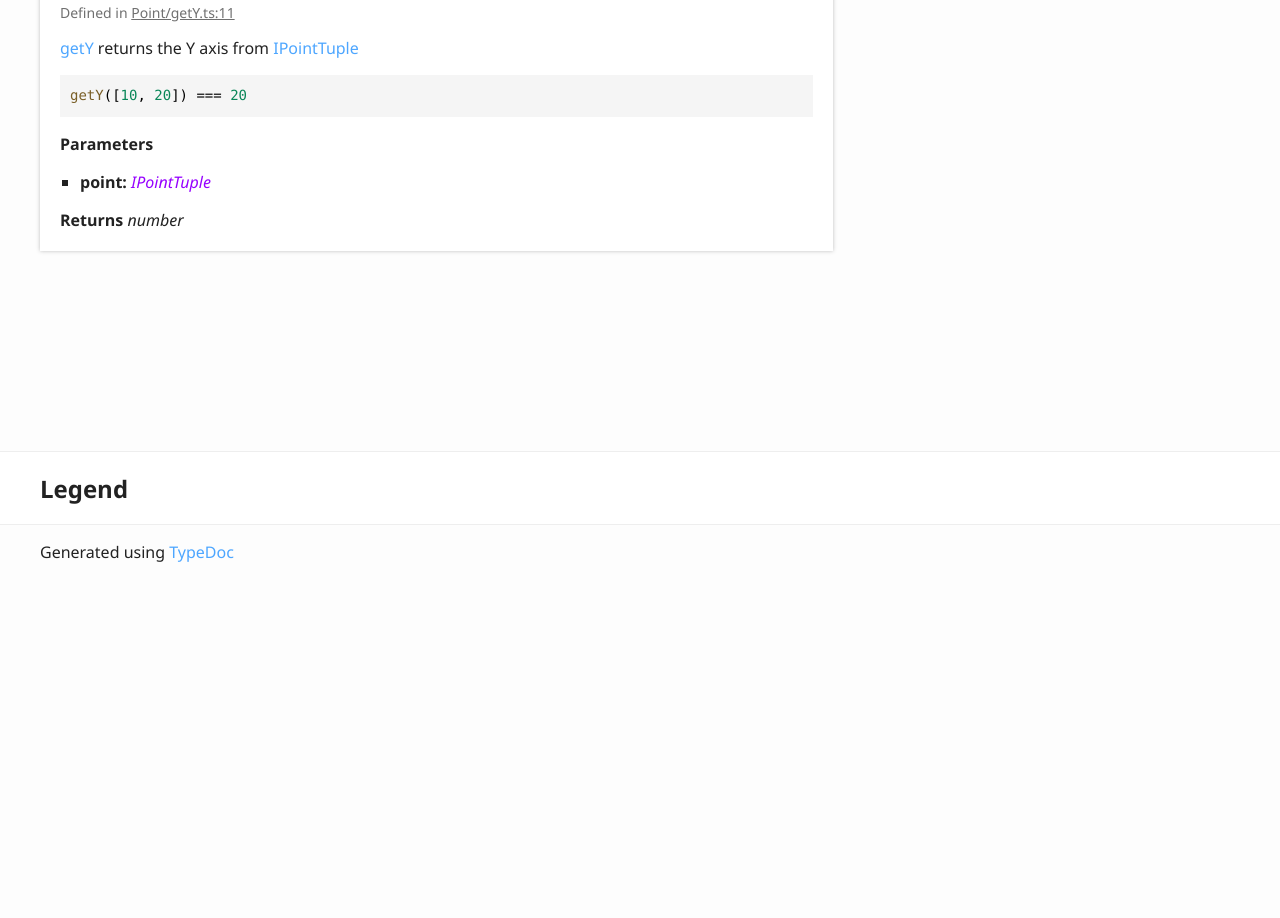
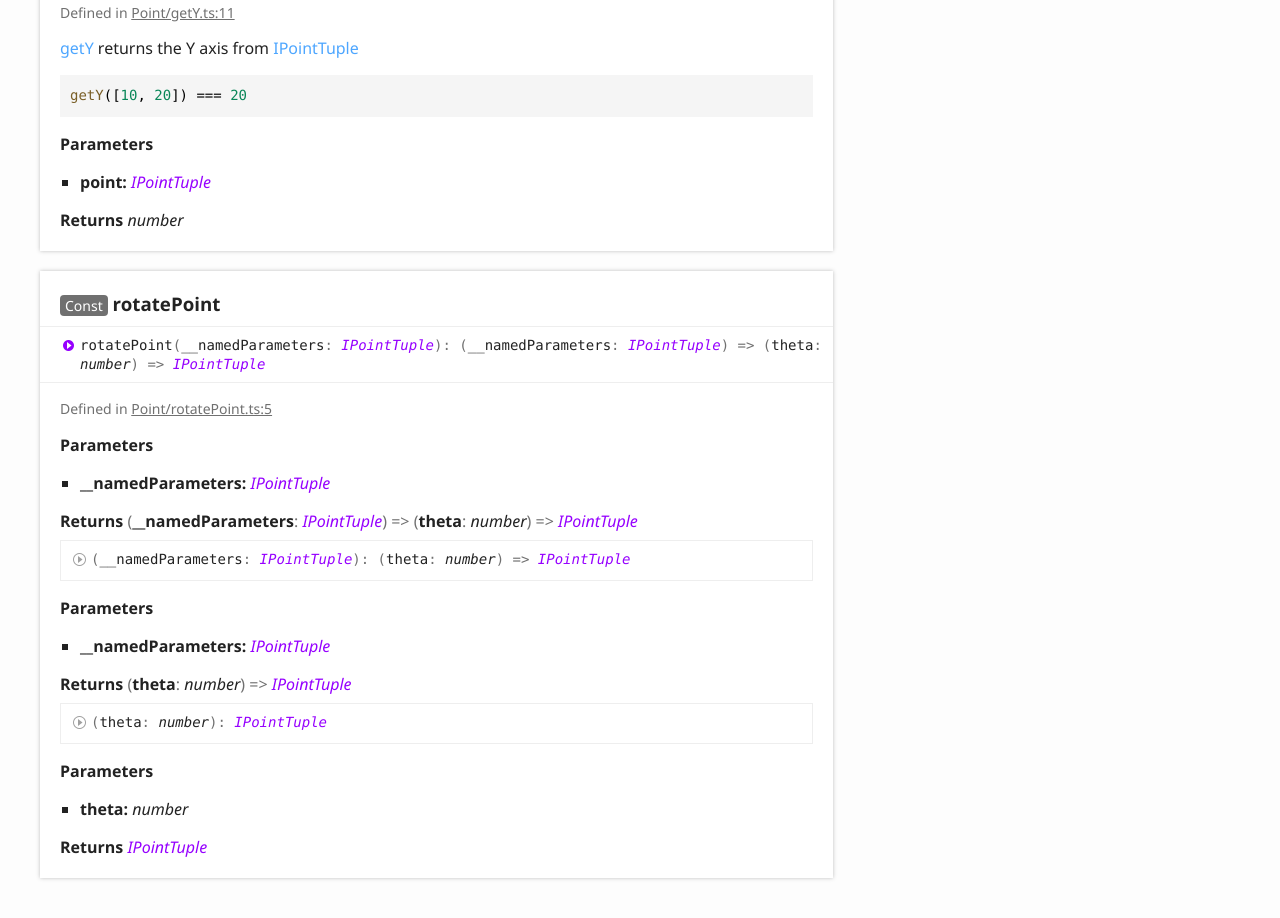
Before and after one commit to guesant/vector-awesome, a plain HTML site: page docs/modules/point.html in a window 1280 px wide. Shown: the part 960-1878 px from the top of the page. Before the commit the page ends 1539 px from the top, so only its background shows below. Drawn offline with Linux system fonts and the light colour scheme.

Commit message:
feat: Point: rotatePoint

```diff
--- a/core/src/Point/index.ts
+++ b/core/src/Point/index.ts
@@ -1,2 +1,3 @@
 export * from "./getX";
 export * from "./getY";
+export * from "./rotatePoint";
--- a/docs/modules/point.html
+++ b/docs/modules/point.html
@@ -74,6 +74,7 @@
 							<ul class="tsd-index-list">
 								<li class="tsd-kind-function tsd-parent-kind-namespace"><a href="point.html#getx" class="tsd-kind-icon">getX</a></li>
 								<li class="tsd-kind-function tsd-parent-kind-namespace"><a href="point.html#gety" class="tsd-kind-icon">getY</a></li>
+								<li class="tsd-kind-function tsd-parent-kind-namespace"><a href="point.html#rotatepoint" class="tsd-kind-icon">rotate<wbr>Point</a></li>
 							</ul>
 						</section>
 					</div>
@@ -91,7 +92,7 @@
 						<li class="tsd-description">
 							<aside class="tsd-sources">
 								<ul>
-									<li>Defined in <a href="https://github.com/guesant/vector-awesome/blob/a4e7b34/core/src/Point/getX.ts#L11">Point/getX.ts:11</a></li>
+									<li>Defined in <a href="https://github.com/guesant/vector-awesome/blob/e527b40/core/src/Point/getX.ts#L11">Point/getX.ts:11</a></li>
 								</ul>
 							</aside>
 							<div class="tsd-comment tsd-typography">
@@ -121,7 +122,7 @@
 						<li class="tsd-description">
 							<aside class="tsd-sources">
 								<ul>
-									<li>Defined in <a href="https://github.com/guesant/vector-awesome/blob/a4e7b34/core/src/Point/getY.ts#L11">Point/getY.ts:11</a></li>
+									<li>Defined in <a href="https://github.com/guesant/vector-awesome/blob/e527b40/core/src/Point/getY.ts#L11">Point/getY.ts:11</a></li>
 								</ul>
 							</aside>
 							<div class="tsd-comment tsd-typography">
@@ -138,6 +139,65 @@
 								</li>
 							</ul>
 							<h4 class="tsd-returns-title">Returns <span class="tsd-signature-type">number</span></h4>
+						</li>
+					</ul>
+				</section>
+				<section class="tsd-panel tsd-member tsd-kind-function tsd-parent-kind-namespace">
+					<a name="rotatepoint" class="tsd-anchor"></a>
+					<h3><span class="tsd-flag ts-flagConst">Const</span> rotate<wbr>Point</h3>
+					<ul class="tsd-signatures tsd-kind-function tsd-parent-kind-namespace">
+						<li class="tsd-signature tsd-kind-icon">rotate<wbr>Point<span class="tsd-signature-symbol">(</span>__namedParameters<span class="tsd-signature-symbol">: </span><a href="../modules.html#ipointtuple" class="tsd-signature-type" data-tsd-kind="Type alias">IPointTuple</a><span class="tsd-signature-symbol">)</span><span class="tsd-signature-symbol">: </span><span class="tsd-signature-symbol">(</span>__namedParameters<span class="tsd-signature-symbol">: </span><a href="../modules.html#ipointtuple" class="tsd-signature-type" data-tsd-kind="Type alias">IPointTuple</a><span class="tsd-signature-symbol">)</span><span class="tsd-signature-symbol"> =&gt; </span><span class="tsd-signature-symbol">(</span>theta<span class="tsd-signature-symbol">: </span><span class="tsd-signature-type">number</span><span class="tsd-signature-symbol">)</span><span class="tsd-signature-symbol"> =&gt; </span><a href="../modules.html#ipointtuple" class="tsd-signature-type" data-tsd-kind="Type alias">IPointTuple</a></li>
+					</ul>
+					<ul class="tsd-descriptions">
+						<li class="tsd-description">
+							<aside class="tsd-sources">
+								<ul>
+									<li>Defined in <a href="https://github.com/guesant/vector-awesome/blob/e527b40/core/src/Point/rotatePoint.ts#L5">Point/rotatePoint.ts:5</a></li>
+								</ul>
+							</aside>
+							<h4 class="tsd-parameters-title">Parameters</h4>
+							<ul class="tsd-parameters">
+								<li>
+									<h5>__namedParameters: <a href="../modules.html#ipointtuple" class="tsd-signature-type" data-tsd-kind="Type alias">IPointTuple</a></h5>
+								</li>
+							</ul>
+							<h4 class="tsd-returns-title">Returns <span class="tsd-signature-symbol">(</span>__namedParameters<span class="tsd-signature-symbol">: </span><a href="../modules.html#ipointtuple" class="tsd-signature-type" data-tsd-kind="Type alias">IPointTuple</a><span class="tsd-signature-symbol">)</span><span class="tsd-signature-symbol"> =&gt; </span><span class="tsd-signature-symbol">(</span>theta<span class="tsd-signature-symbol">: </span><span class="tsd-signature-type">number</span><span class="tsd-signature-symbol">)</span><span class="tsd-signature-symbol"> =&gt; </span><a href="../modules.html#ipointtuple" class="tsd-signature-type" data-tsd-kind="Type alias">IPointTuple</a></h4>
+							<ul class="tsd-parameters">
+								<li class="tsd-parameter-signature">
+									<ul class="tsd-signatures tsd-kind-type-literal">
+										<li class="tsd-signature tsd-kind-icon"><span class="tsd-signature-symbol">(</span>__namedParameters<span class="tsd-signature-symbol">: </span><a href="../modules.html#ipointtuple" class="tsd-signature-type" data-tsd-kind="Type alias">IPointTuple</a><span class="tsd-signature-symbol">)</span><span class="tsd-signature-symbol">: </span><span class="tsd-signature-symbol">(</span>theta<span class="tsd-signature-symbol">: </span><span class="tsd-signature-type">number</span><span class="tsd-signature-symbol">)</span><span class="tsd-signature-symbol"> =&gt; </span><a href="../modules.html#ipointtuple" class="tsd-signature-type" data-tsd-kind="Type alias">IPointTuple</a></li>
+									</ul>
+									<ul class="tsd-descriptions">
+										<li class="tsd-description">
+											<h4 class="tsd-parameters-title">Parameters</h4>
+											<ul class="tsd-parameters">
+												<li>
+													<h5>__namedParameters: <a href="../modules.html#ipointtuple" class="tsd-signature-type" data-tsd-kind="Type alias">IPointTuple</a></h5>
+												</li>
+											</ul>
+											<h4 class="tsd-returns-title">Returns <span class="tsd-signature-symbol">(</span>theta<span class="tsd-signature-symbol">: </span><span class="tsd-signature-type">number</span><span class="tsd-signature-symbol">)</span><span class="tsd-signature-symbol"> =&gt; </span><a href="../modules.html#ipointtuple" class="tsd-signature-type" data-tsd-kind="Type alias">IPointTuple</a></h4>
+											<ul class="tsd-parameters">
+												<li class="tsd-parameter-signature">
+													<ul class="tsd-signatures tsd-kind-type-literal">
+														<li class="tsd-signature tsd-kind-icon"><span class="tsd-signature-symbol">(</span>theta<span class="tsd-signature-symbol">: </span><span class="tsd-signature-type">number</span><span class="tsd-signature-symbol">)</span><span class="tsd-signature-symbol">: </span><a href="../modules.html#ipointtuple" class="tsd-signature-type" data-tsd-kind="Type alias">IPointTuple</a></li>
+													</ul>
+													<ul class="tsd-descriptions">
+														<li class="tsd-description">
+															<h4 class="tsd-parameters-title">Parameters</h4>
+															<ul class="tsd-parameters">
+																<li>
+																	<h5>theta: <span class="tsd-signature-type">number</span></h5>
+																</li>
+															</ul>
+															<h4 class="tsd-returns-title">Returns <a href="../modules.html#ipointtuple" class="tsd-signature-type" data-tsd-kind="Type alias">IPointTuple</a></h4>
+														</li>
+													</ul>
+												</li>
+											</ul>
+										</li>
+									</ul>
+								</li>
+							</ul>
 						</li>
 					</ul>
 				</section>
@@ -165,6 +225,9 @@
 					<li class=" tsd-kind-function tsd-parent-kind-namespace">
 						<a href="point.html#gety" class="tsd-kind-icon">getY</a>
 					</li>
+					<li class=" tsd-kind-function tsd-parent-kind-namespace">
+						<a href="point.html#rotatepoint" class="tsd-kind-icon">rotate<wbr>Point</a>
+					</li>
 				</ul>
 			</nav>
 		</div>
```
Also changed, not shown: core/src/Point/__test__/rotatePoint.test.ts (added, +16 -0 lines), core/src/Point/rotatePoint.ts (added, +11 -0 lines), docs/modules.html (+7 -7 lines), docs/modules/object.html (+2 -2 lines), docs/assets/js/search.js.
